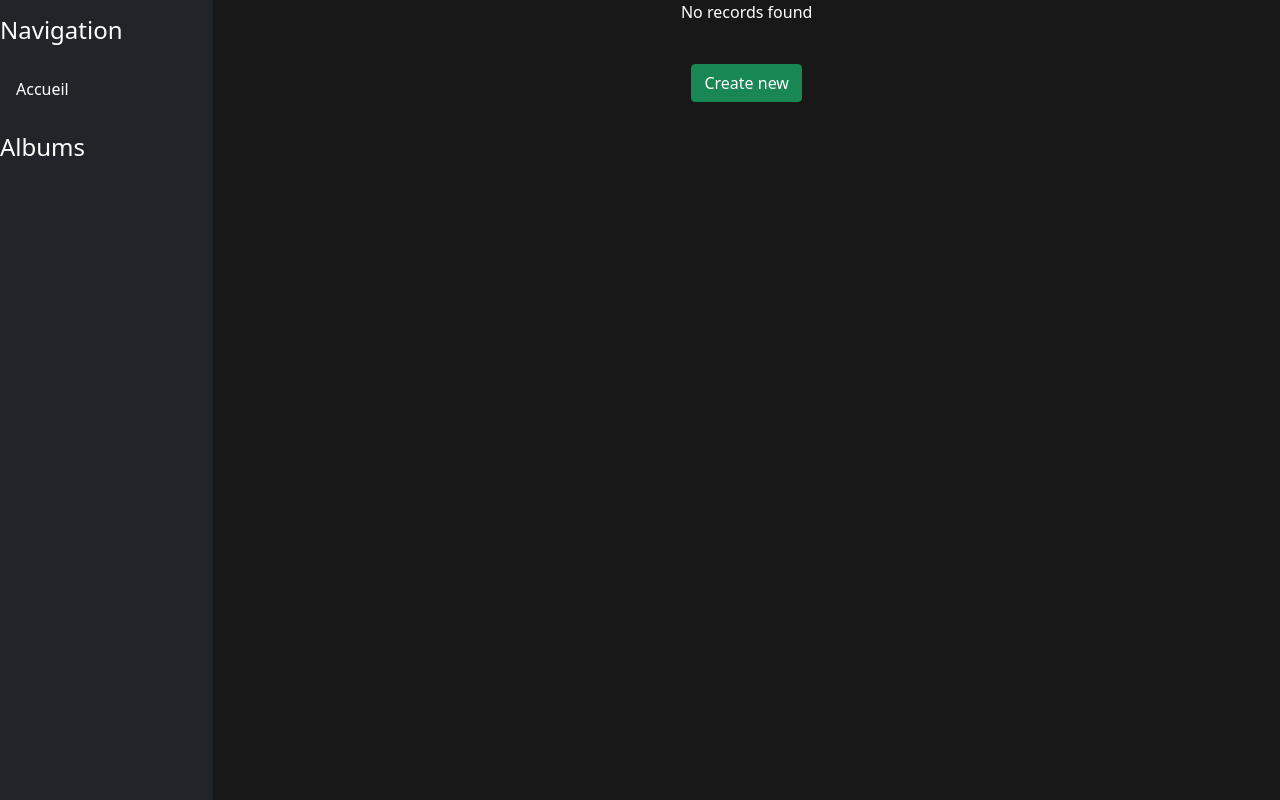
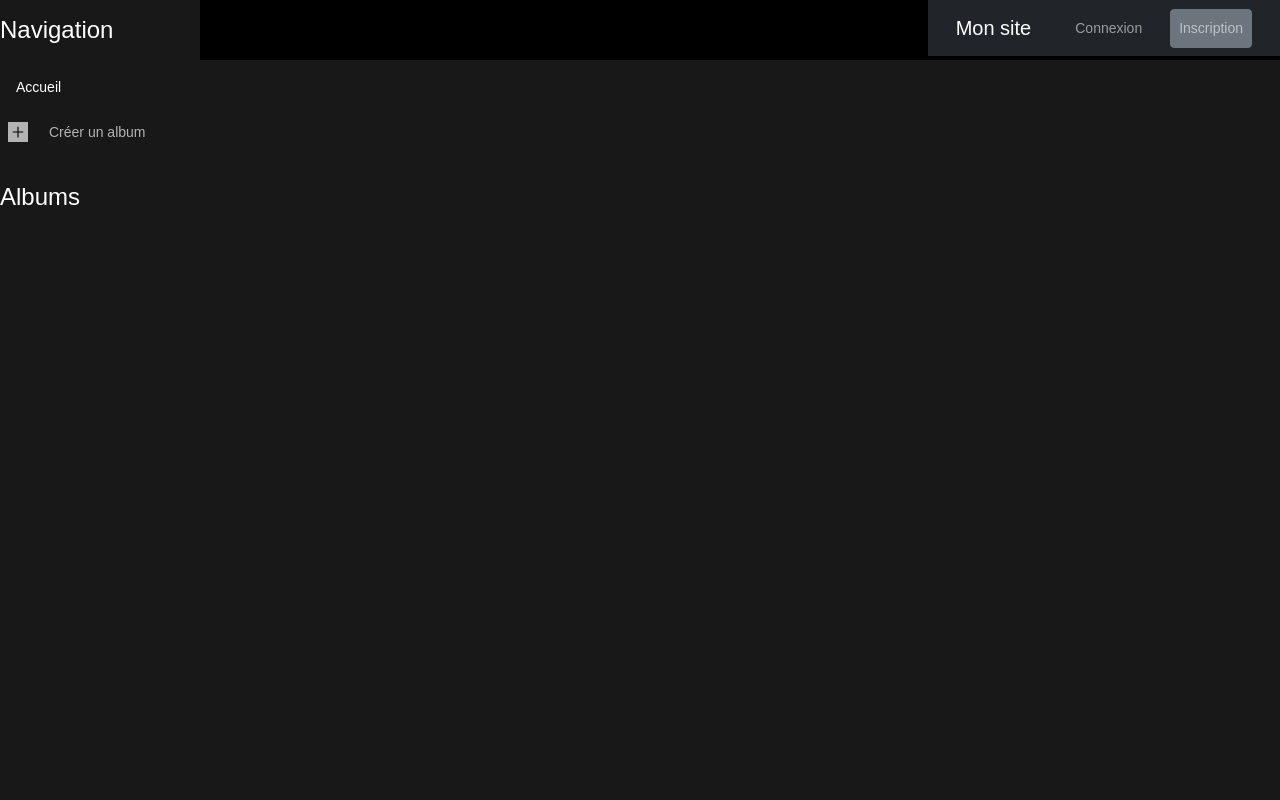
Before and after one commit to jonathanJORY/TpNoteSymfony, a Symfony app: template templates/album/index.html.twig in a window 1280 px wide. Run offline with Twig, Linux system fonts and the light colour scheme; the template is opened without the code that fills it, so the values that code supplies are empty; some libraries are stand-ins or nearby versions.

Commit message:
Avancement css

```diff
--- a/templates/album/index.html.twig
+++ b/templates/album/index.html.twig
@@ -3,19 +3,54 @@
 {% block title %}Album index{% endblock %}
 
 {% block body %}
+
+<div class="new-navbar">
+<header class="header">
+  <nav class="navbar navbar-expand-lg navbar-dark bg-dark">
+    <div class="container-fluid">
+      <a class="navbar-brand" href="#">Mon site</a>
+      <button class="navbar-toggler" type="button" data-toggle="collapse" data-target="#navbarNav" aria-controls="navbarNav" aria-expanded="false" aria-label="Toggle navigation">
+        <span class="navbar-toggler-icon"></span>
+      </button>
+      <div class="collapse navbar-collapse" id="navbarNav">
+        <ul class="navbar-nav ml-auto">
+          <li class="nav-item">
+            <a class="nav-link" href="#">Connexion</a>
+          </li>
+          <li class="nav-item">
+            <a class="nav-link btn btn-secondary" href="#">Inscription</a>
+          </li>
+        </ul>
+      </div>
+    </div>
+  </nav>
+</header>
+</div>
+
 <div class="container-fluid">
     <div class="row">
-            <nav class="col-md-2 d-none d-md-block bg-dark sidebar">
+        <nav class="col-md-2 d-none d-md-block sidebar">
             <div class="sidebar-sticky pt-3">
                 <h4 class="text-white mb-4">Navigation</h4>
                 <ul class="nav flex-column">
                     <li class="nav-item">
-                            <a class="nav-link text-white" href="#">Accueil</a>
+                        <a class="nav-link text-white" href="#"><i class="fas fa-home"></i> Accueil</a>
                     </li>
+                    <button class="create-album-button">
+                        <div class="svg-background">
+                            <svg role="img" height="12" width="12" aria-hidden="true" viewBox="0 0 16 16" data-encore-id="icon" class="btn-add-svg" fill="none">
+                                <path d="M15.25 8a.75.75 0 0 1-.75.75H8.75v5.75a.75.75 0 0 1-1.5 0V8.75H1.5a.75.75 0 0 1 0-1.5h5.75V1.5a.75.75 0 0 1 1.5 0v5.75h5.75a.75.75 0 0 1 .75.75z" fill="#000"></path>
+                            </svg>
+                        </div>
+                        <a href="{{ path('app_album_new') }}" class="nav-link">Créer un album</a>
+                    </button>
+
+
+
                     {# Add more navigation links here #}
                 </ul>
                 <h4 class="text-white mt-4 mb-4">Albums</h4>
-                    <ul class="nav flex-column overflow-auto" style="height: 60vh;">
+                <ul class="nav flex-column overflow-auto" style="height: 60vh; overflow-y: scroll;">
                     {% for album in albums %}
                         <li class="nav-item">
                             <a class="nav-link text-white" href="{{ path('app_album_show', {'id': album.id}) }}">{{ album.name }}</a>
@@ -24,18 +59,19 @@
                 </ul>
             </div>
         </nav>
-
         <main role="main" class="col-md-9 ml-sm-auto col-lg-10 px-md-4">
-                <div class="row row-cols-1 row-cols-md-3 g-4">
+            <div class="row g-2 album-row">
                 {% for album in albums %}
-                        <div class="col">
-                            <div class="card bg-dark text-white album-card">
-                                <img src="{{ album.image }}" class="card-img-top" alt="{{ album.name }}" style="max-height: 250px; object-fit: cover;">
-                                <div class="card-body">
-                                    <h5 class="card-title">{{ album.name }}</h5>
-                                    <p class="card-text">{{ album.artist }}</p>
+                    <div class="col-6 col-sm-4 col-md-3 col-lg-1-5">
+                        <a href="{{ path('app_album_show', {'id': album.id}) }}" class="text-decoration-none">
+                            <div class="card text-white album-card h-100">
+                                <img src="{{ album.image }}" class="card-img-top mx-auto" alt="{{ album.name }}" style="max-height: 250px; object-fit: cover; width: 80%; margin-top: 10px;">
+                                <div class="card-body d-flex flex-column">
+                                    <h5 class="card-title mb-auto">{{ album.name }}</h5>
+                                    <p class="card-text mt-auto">{{ album.artist }}</p>
                                 </div>
                             </div>
+                        </a>
                     </div>
                 {% else %}
                     <div class="col-12">
@@ -43,12 +79,10 @@
                     </div>
                 {% endfor %}
             </div>
-                <div class="text-center mt-4">
-                    <a href="{{ path('app_album_new') }}" class="btn btn-success">Create new</a>
-                </div>
         </main>
     </div>
 </div>
+
 {% endblock %}
 
 {% block stylesheets %}
@@ -72,6 +106,117 @@
     .album-card:hover {
         background-color: #383838;
     }
+
+    .album-row {
+        margin-right: -8px;
+        margin-left: -8px;
+    }
+
+    .col-lg-1-5 {
+        flex: 0 0 12%;
+        max-width:
+        12%;
+}
+
+body, button, input, select, textarea {
+    font-family: CircularSp, CircularSp-Arab, CircularSp-Hebr, CircularSp-Cyrl, CircularSp-Grek, CircularSp-Deva, var(--fallback-fonts,), sans-serif;
+}
+
+.create-album-button {
+    display: flex;
+    align-items: center;
+    background-color: transparent;
+    border: none;
+    cursor: pointer;
+    padding: 8px;
+}
+
+.create-album-button:hover .svg-background {
+    background-color: #fff;
+}
+
+.create-album-button:hover .nav-link {
+    color: #fff;
+}
+
+.svg-background {
+    background-color: #b3b3b3;
+    display: flex;
+    align-items: center;
+    justify-content: center;
+    width: 20px;
+    height: 20px;
+    margin-right: 5px;
+}
+
+.btn-add-svg {
+    margin: 0;
+}
+
+.btn-add-svg {
+    fill: #b3b3b3;
+}
+
+.create-album-button:hover .btn-add-svg {
+    fill: #fff;
+}
+
+.nav-link {
+    color: #b3b3b3;
+    text-decoration: none;
+    font-size: 14px;
+}
+
+
+
+
+
+.new-navbar {
+  position: fixed;
+  top: 0;
+  right: 0;
+  width: calc(100% - 200px);
+  height: 60px;
+  background-color: black;
+  z-index: 999;
+  display: flex;
+  justify-content: flex-end;
+}
+
+.new-navbar ul {
+  display: flex;
+  list-style: none;
+  margin: 0;
+  padding: 0;
+}
+
+.new-navbar li {
+  margin-left: 20px;
+  display: flex;
+  align-items: center;
+}
+
+.new-navbar a {
+  color: white;
+  text-decoration: none;
+}
+
+.new-navbar button {
+  background-color: #b3b3b3;
+  color: black;
+  border: none;
+  border-radius: 5px;
+  padding: 10px 20px;
+  cursor: pointer;
+}
+
+.new-navbar button:hover {
+  background-color: white;
+  color: black;
+}
+
+
+
 </style>
 
 {% endblock %}
```
Also changed, not shown: var/data.db. Lines whose indentation alone changed are shown as unchanged.
